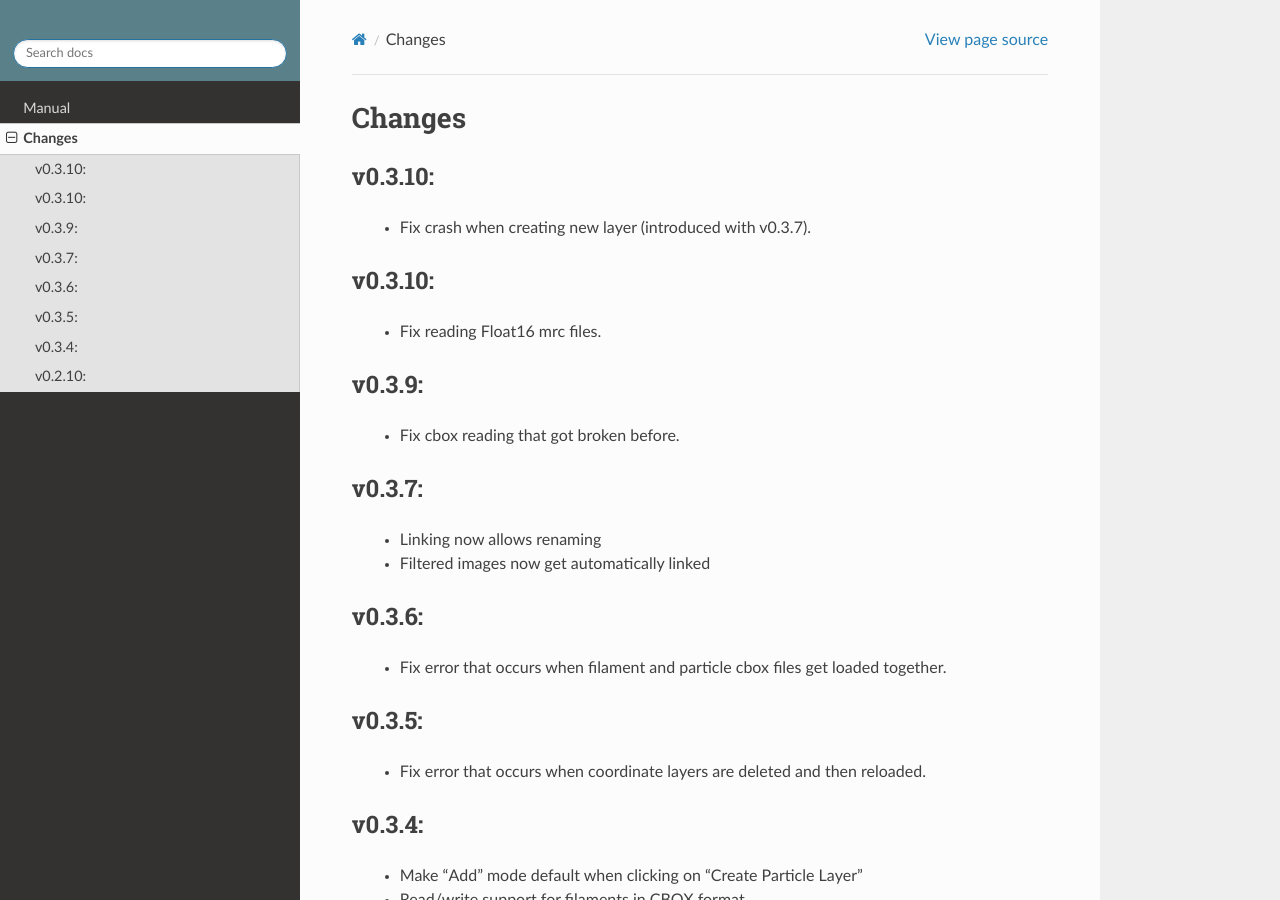
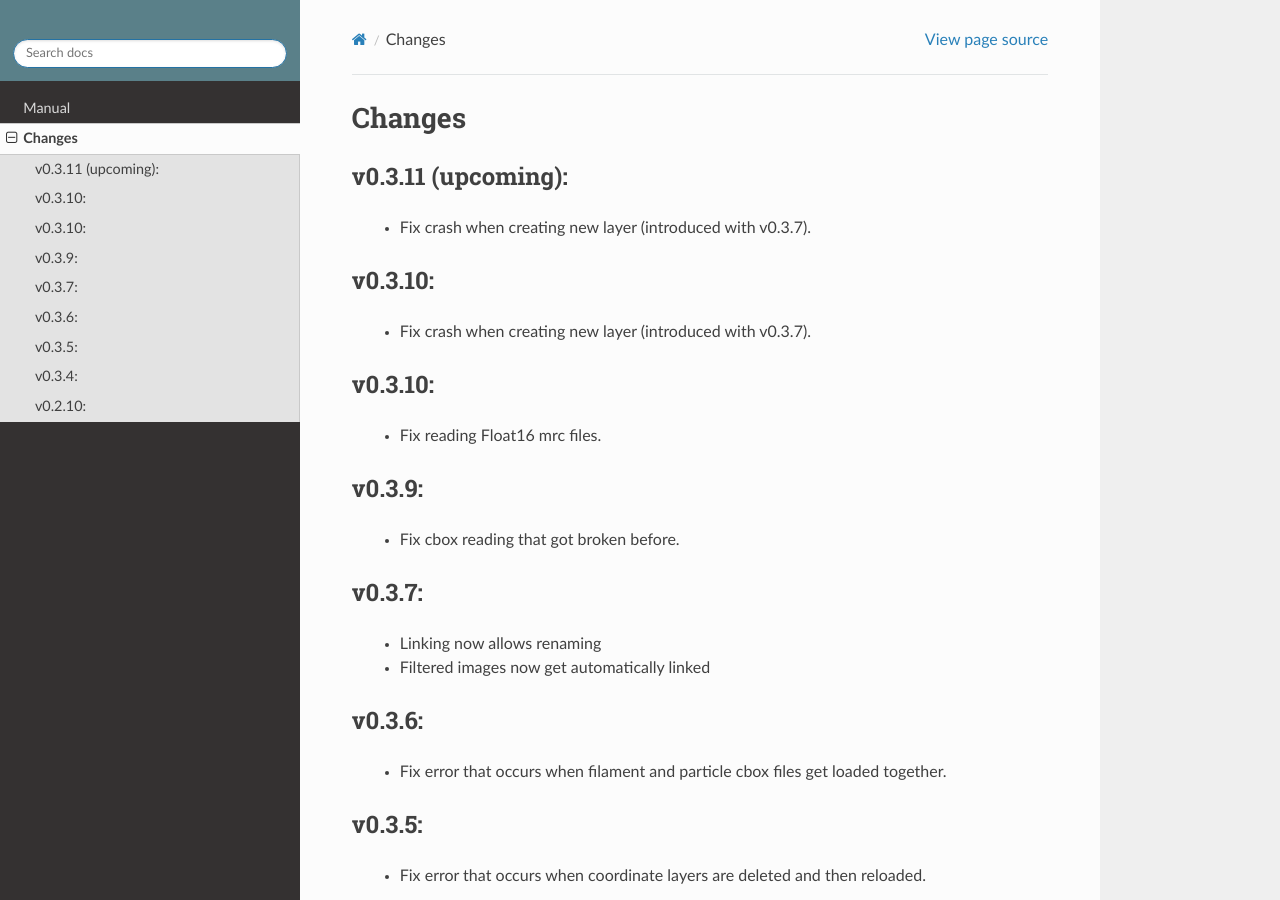
Before and after one commit to MPI-Dortmund/napari-boxmanager, a Sphinx documentation site: the page built from docs/changes.rst, in a window 1280 px wide and 900 px high. Built offline with Sphinx 7.4.7 and the Read the Docs theme 2.0.0, drawn with Linux system fonts in a browser that asks for light colours.

Commit message:
add changes for upcoming 0.3.11

```diff
--- a/docs/changes.rst
+++ b/docs/changes.rst
@@ -1,5 +1,9 @@
 Changes
 =======
+
+v0.3.11 (upcoming):
+*******
+ - Fix crash when creating new layer (introduced with v0.3.7).
 
 v0.3.10:
 *******
```
